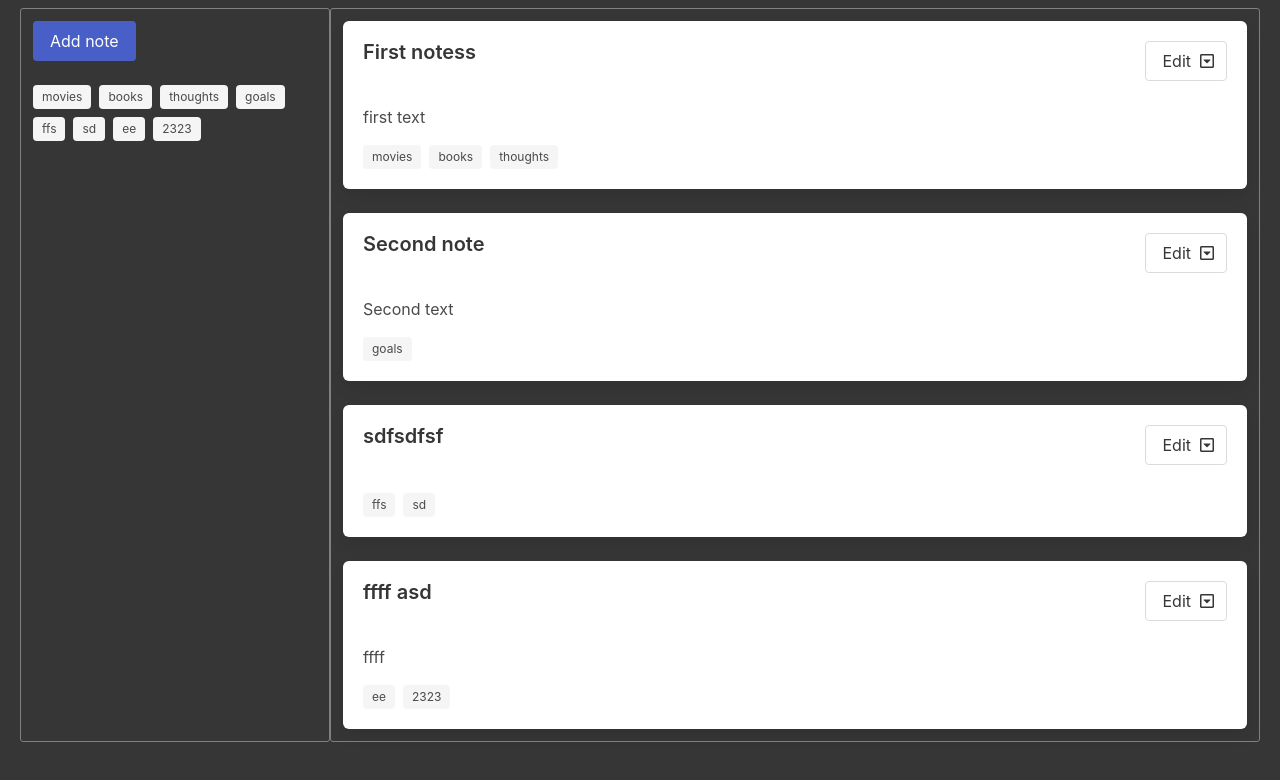
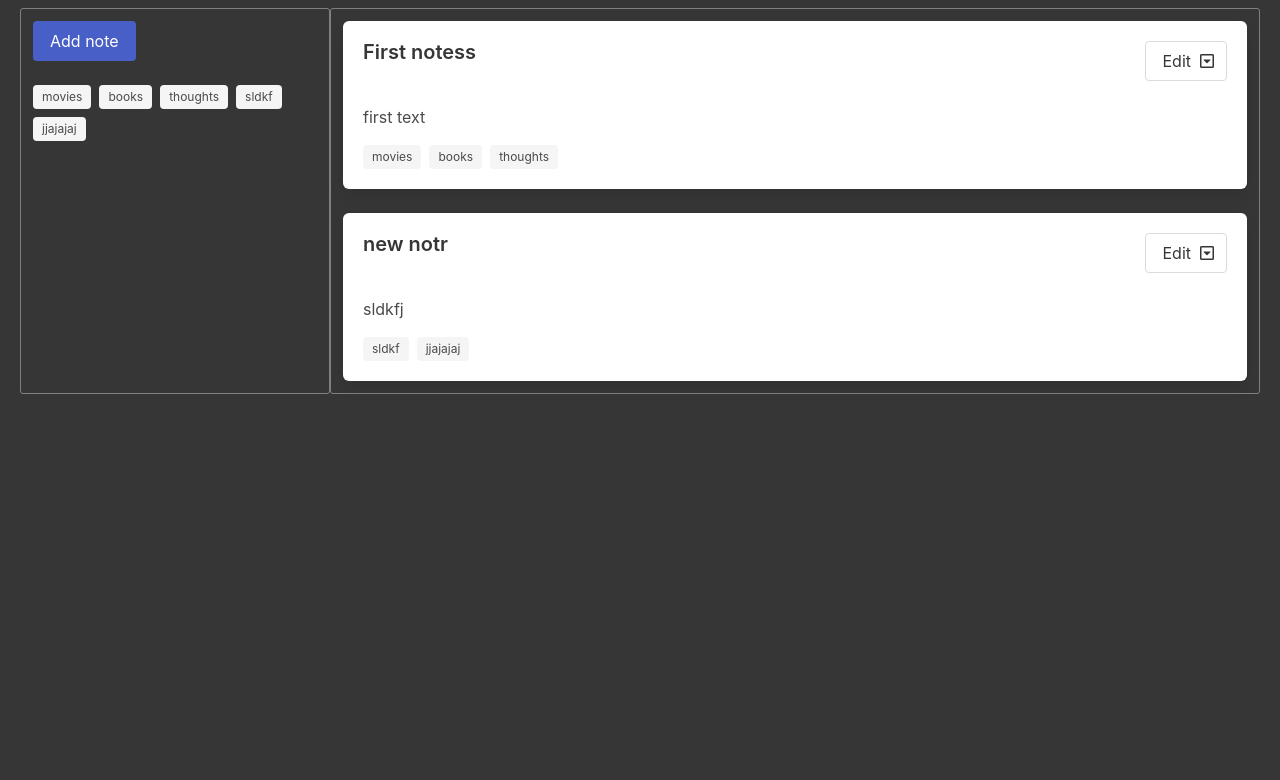
Before and after one commit to Grione/notesSPA, a React (Create React App) app: page / in a window 1280 px wide. Shown: the top 780 px of the page. Built offline with nearby package versions, Linux system fonts and the light colour scheme; data requests are answered from the project's data file.

Commit message:
add axios functionality

```diff
--- a/db.json
+++ b/db.json
@@ -11,31 +11,13 @@
       ]
     },
     {
-      "id": 2,
-      "title": "Second note",
-      "text": "Second text",
+      "id": 3792,
       "tags": [
-        "goals"
+        "sldkf",
+        "jjajajaj"
       ],
-      "editing": false
-    },
-    {
-      "id": 7165,
-      "tags": [
-        "ffs",
-        "sd"
-      ],
-      "title": "sdfsdfsf",
-      "text": ""
-    },
-    {
-      "id": 8497,
-      "title": "ffff asd",
-      "text": "ffff",
-      "tags": [
-        "ee",
-        "2323"
-      ]
+      "title": "new notr",
+      "text": "sldkfj "
     }
   ]
 }
--- a/package.json
+++ b/package.json
@@ -7,6 +7,7 @@
     "@testing-library/jest-dom": "^5.14.1",
     "@testing-library/react": "^11.2.7",
     "@testing-library/user-event": "^12.8.3",
+    "axios": "^0.23.0",
     "bulma": "^0.9.3",
     "json-server": "^0.16.3",
     "react": "^17.0.2",
--- /dev/null
+++ b/src/api.js
@@ -0,0 +1,8 @@
+import axios from 'axios';
+
+const api = axios.create({
+  baseURL: `http://localhost:5000/`,
+  timeout: 1000 * 5,
+});
+
+export default api;
--- a/src/state/action-creators/index.js
+++ b/src/state/action-creators/index.js
@@ -1,40 +1,26 @@
+import api from '../../api';
+
 export const fetchNotes = () => {
 	return async (dispatch) => {
-		fetch('http://localhost:5000/notes/').then((res) => res.json()).then((json) => {
+		api.get(`/notes`).then((response) => {
 			dispatch({
 				type: 'loadNotes',
-				payload: json
+				payload: response.data
 			});
 		});
 	};
 };
 
 export const fetchChange = async (id, task) => {
-	await fetch(`http://localhost:5000/notes/${id}`, {
-		method: 'PUT',
-		headers: {
-			'Content-type': 'application/json'
-		},
-		body: JSON.stringify(task)
-	});
+	await api.put(`/notes/${id}`, task);
 };
 
 export const fetchDelete = async (id) => {
-	await fetch(`http://localhost:5000/notes/${id}`, {
-		method: 'DELETE'
-	});
+	await api.delete(`/notes/${id}`);
 };
 
 export const fetchAdd = async (note) => {
-	await fetch('http://localhost:5000/notes/', {
-		method: 'POST',
-		headers: {
-			'Content-type': 'application/json'
-		},
-		body: JSON.stringify(note)
-	});
-
-	//const data = res.json()
+	await api.post(`/notes/`, note);
 };
 
 export const addNote = (note) => {
```
Also changed, not shown: 1 other file (tests, documents, lock files or other folders).
